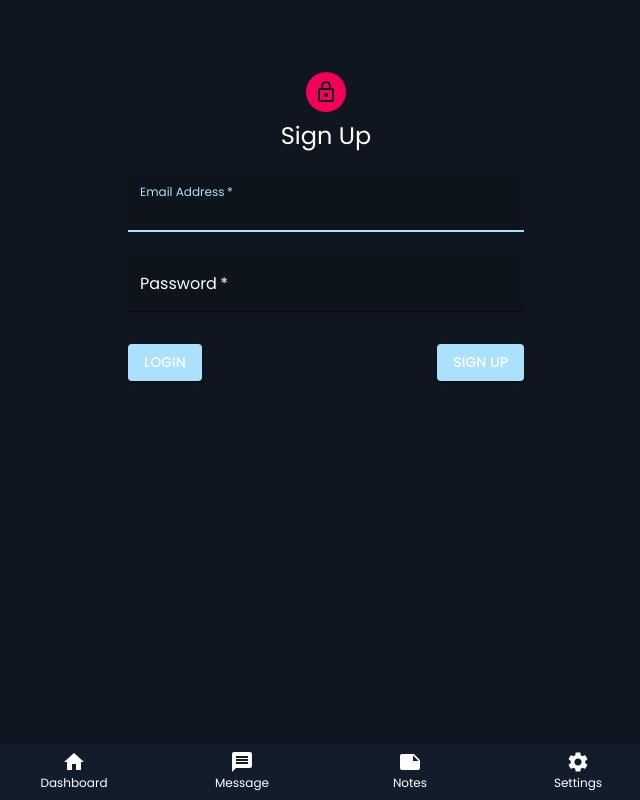
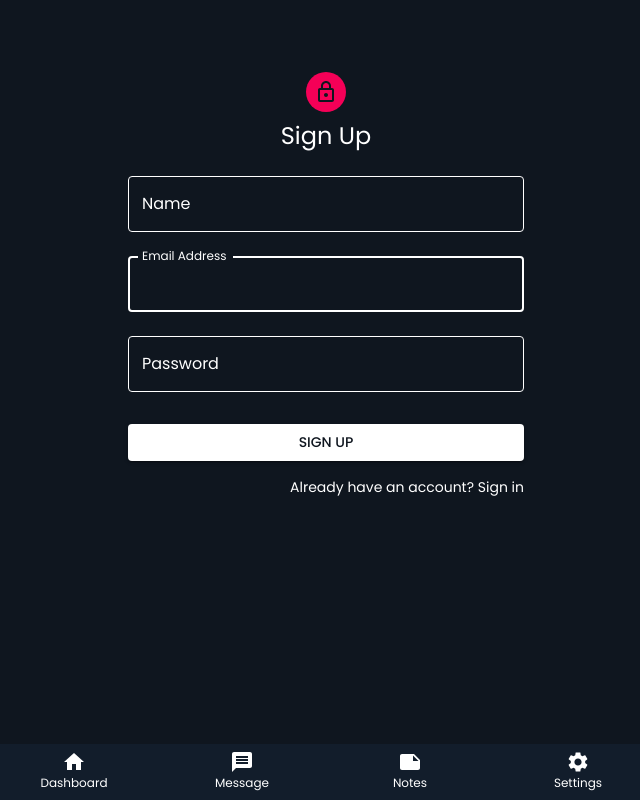
Before and after one commit to mrmikehoyt/chat-app, a React (Create React App) app in the folder client/: page /signup in a window 1280 px wide. Shown: the whole page, without its empty margins (314-954 px from the left). Built offline with nearby package versions, Linux system fonts and the light colour scheme.

Commit message:
Implement authentication into client site

```diff
--- a/client/src/pages/Login/index.jsx
+++ b/client/src/pages/Login/index.jsx
@@ -1,5 +1,7 @@
 /* eslint-disable jsx-a11y/anchor-is-valid */
-import React from 'react';
+/* eslint-disable no-unused-vars */
+/* eslint-disable no-shadow */
+import React, { useState, useEffect } from 'react';
 import {
   Avatar,
   Button,
@@ -8,13 +10,16 @@ import {
   Grid,
   Typography,
   Container,
-  Box,
+  Link,
+  FormGroup,
   makeStyles,
 } from '@material-ui/core';
+import { Alert, AlertTitle } from '@material-ui/lab';
 import LockOutlinedIcon from '@material-ui/icons/LockOutlined';
 import { Link as rLink } from 'react-router-dom';
-// import FormControlLabel from '@material-ui/core/FormControlLabel';
-// import Checkbox from '@material-ui/core/Checkbox';
+import { connect } from 'react-redux';
+import { login } from '../../actions/authActions';
+import { clearErrors } from '../../actions/errorActions';
 
 const useStyles = makeStyles((theme) => ({
   paper: {
@@ -34,10 +39,42 @@ const useStyles = makeStyles((theme) => ({
   button: {
     margin: theme.spacing(3, 0, 2),
   },
+  alert: {
+    marginTop: theme.spacing(2),
+    width: '100%',
+  },
 }));
 
-export default function Login() {
+function Login({
+  isAuthenticated,
+  error,
+  login,
+  clearErrors,
+}) {
+  const [email, setEmail] = useState('');
+  const [password, setPassword] = useState('');
+  const [alert, setAlert] = useState(null);
   const classes = useStyles();
+
+  const handleSubmit = (event) => {
+    event.preventDefault();
+
+    const user = {
+      email,
+      password,
+    };
+
+    login(user);
+  };
+
+  useEffect(() => {
+    // Check for register error
+    if (error.id === 'LOGIN_FAIL') {
+      setAlert(error.message.error);
+    } else {
+      setAlert(null);
+    }
+  }, [error]);
 
   return (
     <Container component="main" maxWidth="xs">
@@ -49,52 +86,62 @@ export default function Login() {
         <Typography component="h1" variant="h5">
           Sign in
         </Typography>
-        <form className={classes.form} noValidate>
+        {alert ? <Alert className={classes.alert} severity="error">{alert}</Alert> : null}
+        <form className={classes.form} noValidate onSubmit={handleSubmit}>
+          <FormGroup>
             <TextField
+              value={email}
               variant="outlined"
               margin="normal"
-            required
               fullWidth
               id="email"
               label="Email Address"
               name="email"
               autoComplete="email"
               autoFocus
+              onChange={(e) => setEmail(e.target.value)}
             />
+          </FormGroup>
+          <FormGroup>
             <TextField
+              value={password}
               variant="outlined"
               margin="normal"
-            required
               fullWidth
               name="password"
               label="Password"
               type="password"
               id="password"
               autoComplete="current-password"
+              onChange={(e) => setPassword(e.target.value)}
             />
-          <Grid container>
-            <Box display="flex" justifyContent="space-between" flexGrow={1}>
-              <Button
-                component={rLink}
-                to="/signup"
-                color="primary"
-                variant="contained"
-                className={classes.button}
-              >
-                Register
-              </Button>
+          </FormGroup>
           <Button
             type="submit"
             variant="contained"
             color="primary"
+            fullWidth
             className={classes.button}
+            onClick={handleSubmit}
           >
-                Sign In
+            Login
           </Button>
-            </Box>
+          <Grid container justify="flex-end">
+            <Grid item>
+              <Link href="#" variant="body2" component={rLink} to="/signup">
+                Don&apos;t have an account? Sign Up
+              </Link>
+            </Grid>
           </Grid>
         </form>
       </div>
     </Container>
   );
 }
+
+const mapStateToProps = (state) => ({
+  isAuthenticated: state.auth.isAuthenticated,
+  error: state.error,
+});
+
+export default connect(mapStateToProps, { login, clearErrors })(Login);
--- a/client/src/pages/Signup/index.jsx
+++ b/client/src/pages/Signup/index.jsx
@@ -1,5 +1,7 @@
 /* eslint-disable jsx-a11y/anchor-is-valid */
-import React from 'react';
+/* eslint-disable no-unused-vars */
+/* eslint-disable no-shadow */
+import React, { useState, useEffect } from 'react';
 import {
   Avatar,
   Button,
@@ -8,13 +10,16 @@ import {
   Grid,
   Typography,
   Container,
-  Box,
+  Link,
+  FormGroup,
   makeStyles,
 } from '@material-ui/core';
+import { Alert, AlertTitle } from '@material-ui/lab';
 import LockOutlinedIcon from '@material-ui/icons/LockOutlined';
 import { Link as rLink } from 'react-router-dom';
-// import FormControlLabel from '@material-ui/core/FormControlLabel';
-// import Checkbox from '@material-ui/core/Checkbox';
+import { connect } from 'react-redux';
+import { register } from '../../actions/authActions';
+import { clearErrors } from '../../actions/errorActions';
 
 const useStyles = makeStyles((theme) => ({
   paper: {
@@ -34,10 +39,44 @@ const useStyles = makeStyles((theme) => ({
   button: {
     margin: theme.spacing(3, 0, 2),
   },
+  alert: {
+    marginTop: theme.spacing(2),
+    width: '100%',
+  },
 }));
 
-export default function SignUp() {
+function SignUp({
+  isAuthenticated,
+  error,
+  register,
+  clearErrors,
+}) {
   const classes = useStyles();
+  const [name, setName] = useState('');
+  const [email, setEmail] = useState('');
+  const [password, setPassword] = useState('');
+  const [alert, setAlert] = useState(null);
+
+  const handleSubmit = (event) => {
+    event.preventDefault();
+
+    const user = {
+      name,
+      email,
+      password,
+    };
+
+    register(user);
+  };
+
+  useEffect(() => {
+    // Check for register error
+    if (error.id === 'REGISTER_FAIL') {
+      setAlert(error.message.error);
+    } else {
+      setAlert(null);
+    }
+  }, [error]);
 
   return (
     <Container component="main" maxWidth="xs">
@@ -49,52 +88,69 @@ export default function SignUp() {
         <Typography component="h1" variant="h5">
           Sign Up
         </Typography>
-        <form className={classes.form} noValidate>
+        {alert ? <Alert className={classes.alert} severity="error">{alert}</Alert> : null}
+        <form className={classes.form} noValidate onSubmit={handleSubmit}>
           <TextField
-            variant="filled"
+            value={name}
+            variant="outlined"
             margin="normal"
-            required
+            fullWidth
+            id="name"
+            label="Name"
+            name="name"
+            autoComplete="name"
+            autoFocus
+            onChange={(e) => setName(e.target.value)}
+          />
+          <TextField
+            value={email}
+            variant="outlined"
+            margin="normal"
             fullWidth
             id="email"
             label="Email Address"
             name="email"
             autoComplete="email"
             autoFocus
+            onChange={(e) => setEmail(e.target.value)}
           />
           <TextField
-            variant="filled"
+            value={password}
+            variant="outlined"
             margin="normal"
-            required
             fullWidth
             name="password"
             label="Password"
             type="password"
             id="password"
             autoComplete="current-password"
+            onChange={(e) => setPassword(e.target.value)}
           />
-          <Grid container>
-            <Box display="flex" justifyContent="space-between" flexGrow={1}>
-              <Button
-                component={rLink}
-                to="/login"
-                color="primary"
-                variant="contained"
-                className={classes.button}
-              >
-                Login
-              </Button>
           <Button
             type="submit"
             variant="contained"
             color="primary"
+            fullWidth
             className={classes.button}
           >
             Sign Up
           </Button>
-            </Box>
+          <Grid container justify="flex-end">
+            <Grid item>
+              <Link href="#" variant="body2" component={rLink} to="/login">
+                Already have an account? Sign in
+              </Link>
+            </Grid>
           </Grid>
         </form>
       </div>
     </Container>
   );
 }
+
+const mapStateToProps = (state) => ({
+  isAuthenticated: state.auth.isAuthenticated,
+  error: state.error,
+});
+
+export default connect(mapStateToProps, { register, clearErrors })(SignUp);
--- a/client/src/theme/index.js
+++ b/client/src/theme/index.js
@@ -7,6 +7,47 @@ import 'typeface-poppins';
 const theme = createMuiTheme({
   palette,
   typography,
+  overrides: {
+    MuiButton: {
+      label: {
+        color: palette.background.default,
+      },
+      containedPrimary: {
+        backgroundColor: palette.white,
+        '&:hover': {
+          backgroundColor: palette.white,
+        },
+      },
+    },
+    MuiTypography: {
+      colorPrimary: {
+        color: palette.white,
+      },
+    },
+    MuiOutlinedInput: {
+      root: {
+        color: palette.white,
+        '& $notchedOutline': {
+          borderColor: palette.white,
+        },
+        '&:hover $notchedOutline': {
+          borderColor: palette.white,
+        },
+        '&$focused $notchedOutline': {
+          borderColor: palette.white,
+        },
+      },
+    },
+    MuiFormLabel: {
+      root: {
+        '&$focused': {
+          color: palette.white,
+        },
+      },
+    },
+  },
 });
 
+// .MuiOutlinedInput-notchedOutline
+
 export default theme;
```
Lines whose indentation alone changed are shown as unchanged.
